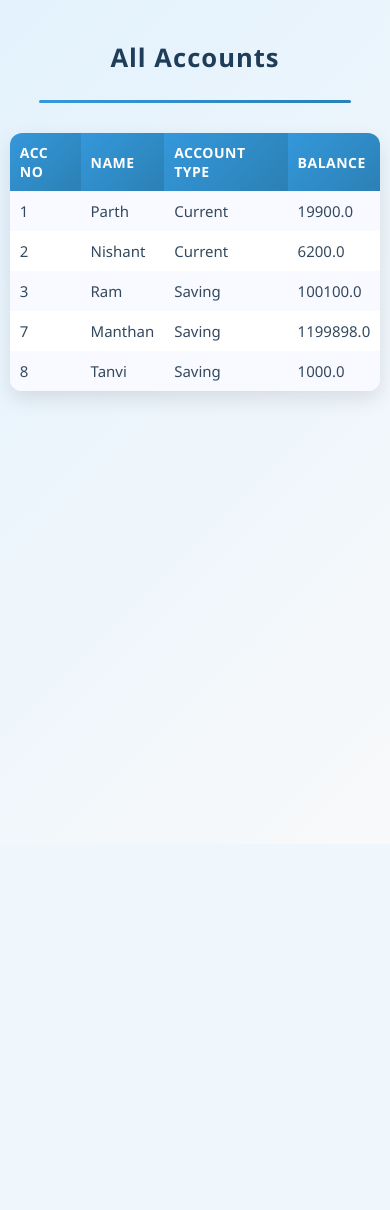
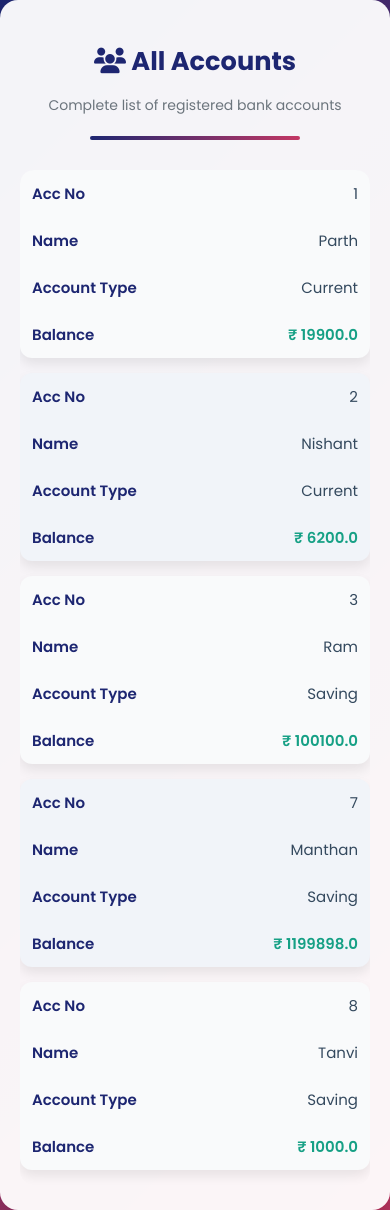
Before and after one commit to tanvi2711/Python_Full_stack_Projects, a Flask app: page /allaccounts in a window 390 px wide. Before the commit the page ends 405 px from the top, so only its background shows below. Run offline with Flask 3, Linux system fonts and the light colour scheme; data comes from the database, SQL or seed files in the repository.

Commit message:
Refactor allaccounts.html for improved design and layout
Updated the allaccounts.html template to enhance styling and responsiveness.

```diff
--- a/BANKAPP/templates/allaccounts.html
+++ b/BANKAPP/templates/allaccounts.html
@@ -3,114 +3,180 @@
 <head>
     <meta charset="UTF-8">
     <title>All Accounts</title>
+
+    <!-- Google Font -->
+    <link href="https://fonts.googleapis.com/css2?family=Poppins:wght@400;500;600;700&display=swap" rel="stylesheet">
+
+    <!-- Icons -->
+    <link href="https://cdnjs.cloudflare.com/ajax/libs/font-awesome/6.5.1/css/all.min.css" rel="stylesheet">
+
     <style>
         /* ----------- Global Styles ----------- */
         body {
-            font-family: 'Poppins', 'Segoe UI', Tahoma, Geneva, Verdana, sans-serif;
+            font-family: 'Poppins', sans-serif;
             margin: 0;
-            background: linear-gradient(135deg, #e3f2fd, #f8f9fa);
+            min-height: 100vh;
+            background: linear-gradient(135deg, #1d2671, #c33764);
+            display: flex;
+            justify-content: center;
+            align-items: center;
             color: #2c3e50;
-            display: flex;
-            flex-direction: column;
-            align-items: center;
-            min-height: 100vh;
         }
+
+        /* ----------- Glass Container ----------- */
+        .container {
+            width: 90%;
+            max-width: 1000px;
+            background: rgba(255, 255, 255, 0.95);
+            padding: 35px 40px;
+            border-radius: 18px;
+            box-shadow: 0 20px 40px rgba(0, 0, 0, 0.25);
+            animation: fadeUp 0.7s ease;
+        }
+
+        @keyframes fadeUp {
+            from { opacity: 0; transform: translateY(25px); }
+            to { opacity: 1; transform: translateY(0); }
+        }
+
+        /* ----------- Heading ----------- */
         h1 {
             text-align: center;
-            margin-top: 40px;
-            font-size: 2.2rem;
-            color: #1e3d58;
-            letter-spacing: 1px;
+            font-size: 2rem;
+            font-weight: 700;
+            color: #1d2671;
+            margin-bottom: 8px;
         }
+
+        .subtitle {
+            text-align: center;
+            font-size: 14px;
+            color: #6c757d;
+            margin-bottom: 20px;
+        }
+
         hr {
-            width: 80%;
             border: none;
-            height: 3px;
-            background: linear-gradient(to right, #3498db, #2980b9);
-            border-radius: 5px;
-            margin-bottom: 30px;
+            height: 4px;
+            width: 60%;
+            margin: 0 auto 30px;
+            background: linear-gradient(to right, #1d2671, #c33764);
+            border-radius: 10px;
         }
 
         /* ----------- Table Styling ----------- */
         table {
-            width: 85%;
+            width: 100%;
             border-collapse: collapse;
-            background: #ffffff;
-            border-radius: 12px;
             overflow: hidden;
-            box-shadow: 0 8px 20px rgba(0, 0, 0, 0.1);
-            margin-bottom: 50px;
+            border-radius: 14px;
+        }
+
+        thead th {
+            background: linear-gradient(135deg, #1d2671, #c33764);
+            color: #ffffff;
+            padding: 14px 16px;
+            text-align: left;
+            font-size: 14px;
+            font-weight: 600;
+            letter-spacing: 0.5px;
+            text-transform: uppercase;
+        }
+
+        tbody td {
+            padding: 14px 16px;
+            font-size: 15px;
+            color: #34495e;
+        }
+
+        tbody tr {
+            background-color: #f9fafb;
             transition: all 0.3s ease;
         }
 
-        th, td {
-            padding: 14px 20px;
-            text-align: left;
+        tbody tr:nth-child(even) {
+            background-color: #f1f4f9;
         }
 
-        th {
-            background: linear-gradient(135deg, #3498db, #2c80b4);
-            color: #ffffff;
-            font-weight: 600;
-            text-transform: uppercase;
-            letter-spacing: 0.5px;
+        tbody tr:hover {
+            background-color: #e9f0ff;
+            transform: scale(1.01);
         }
 
-        td {
-            color: #34495e;
-            font-size: 15px;
+        /* ----------- Balance Highlight ----------- */
+        .balance {
+            font-weight: 600;
+            color: #16a085;
         }
 
-        tr:nth-child(even) {
-            background-color: #f8faff;
-        }
-
-        tr:hover {
-            background-color: #e9f5ff;
-            transition: background-color 0.3s ease;
-        }
-
-        /* ----------- Card-like effect on hover ----------- */
-        table:hover {
-            transform: translateY(-2px);
-            box-shadow: 0 12px 24px rgba(0, 0, 0, 0.15);
-        }
-
-        /* ----------- Responsive Design ----------- */
+        /* ----------- Responsive ----------- */
         @media (max-width: 768px) {
-            table {
-                width: 95%;
-                font-size: 14px;
-            }
-
-            th, td {
-                padding: 10px;
+            .container {
+                padding: 25px 20px;
             }
 
             h1 {
                 font-size: 1.6rem;
             }
+
+            table {
+                font-size: 14px;
+            }
+
+            thead {
+                display: none;
+            }
+
+            tbody tr {
+                display: block;
+                margin-bottom: 15px;
+                border-radius: 12px;
+                box-shadow: 0 6px 12px rgba(0, 0, 0, 0.08);
+            }
+
+            tbody td {
+                display: flex;
+                justify-content: space-between;
+                padding: 12px;
+            }
+
+            tbody td::before {
+                content: attr(data-label);
+                font-weight: 600;
+                color: #1d2671;
+            }
         }
     </style>
 </head>
 <body>
-    <h1>All Accounts</h1>
+
+<div class="container">
+    <h1><i class="fa-solid fa-users"></i> All Accounts</h1>
+    <p class="subtitle">Complete list of registered bank accounts</p>
     <hr>
+
     <table>
+        <thead>
             <tr>
                 <th>Acc No</th>
                 <th>Name</th>
                 <th>Account Type</th>
                 <th>Balance</th>
             </tr>
+        </thead>
+
+        <tbody>
             {% for row in rows %}
             <tr>
-            <td>{{ row[0] }}</td>
-            <td>{{ row[1] }}</td>
-            <td>{{ row[6] }}</td>
-            <td>{{ row[7] }}</td>
+                <td data-label="Acc No">{{ row[0] }}</td>
+                <td data-label="Name">{{ row[1] }}</td>
+                <td data-label="Account Type">{{ row[6] }}</td>
+                <td data-label="Balance" class="balance">₹ {{ row[7] }}</td>
             </tr>
             {% endfor %}
+        </tbody>
     </table>
+</div>
+
 </body>
 </html>
```
Lines whose indentation alone changed are shown as unchanged.
